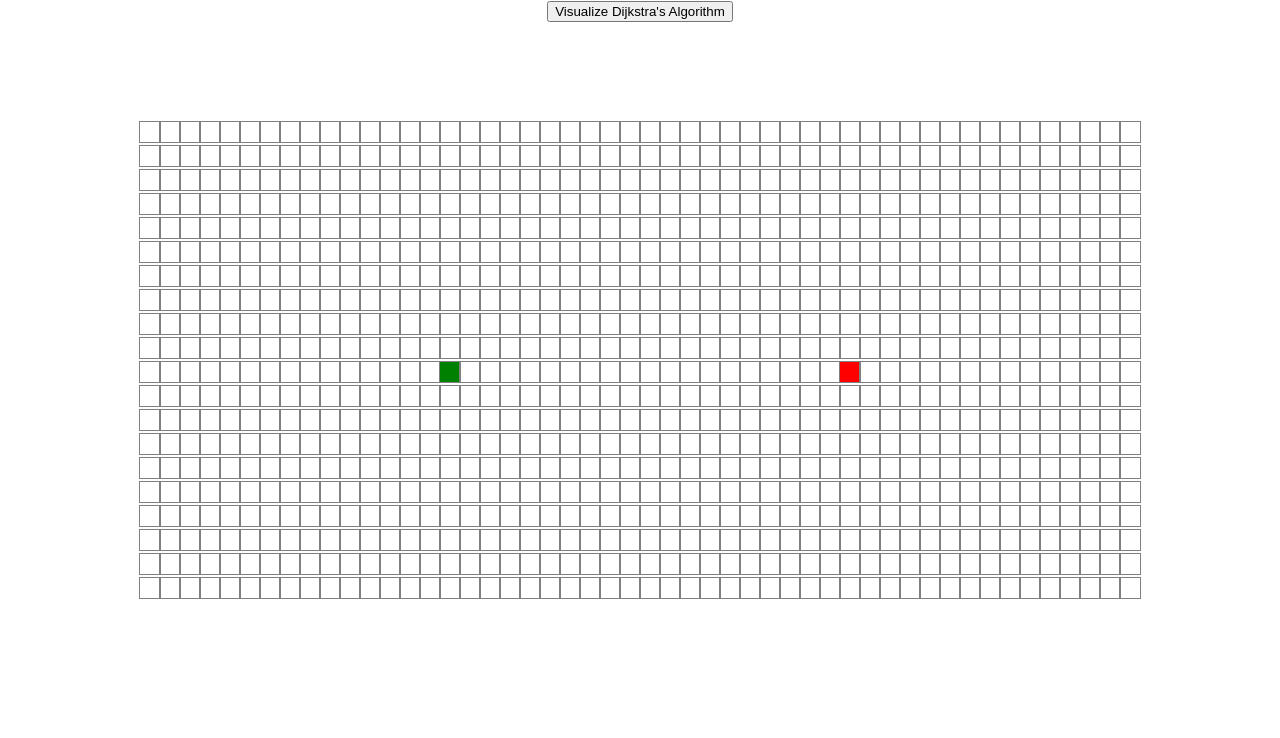
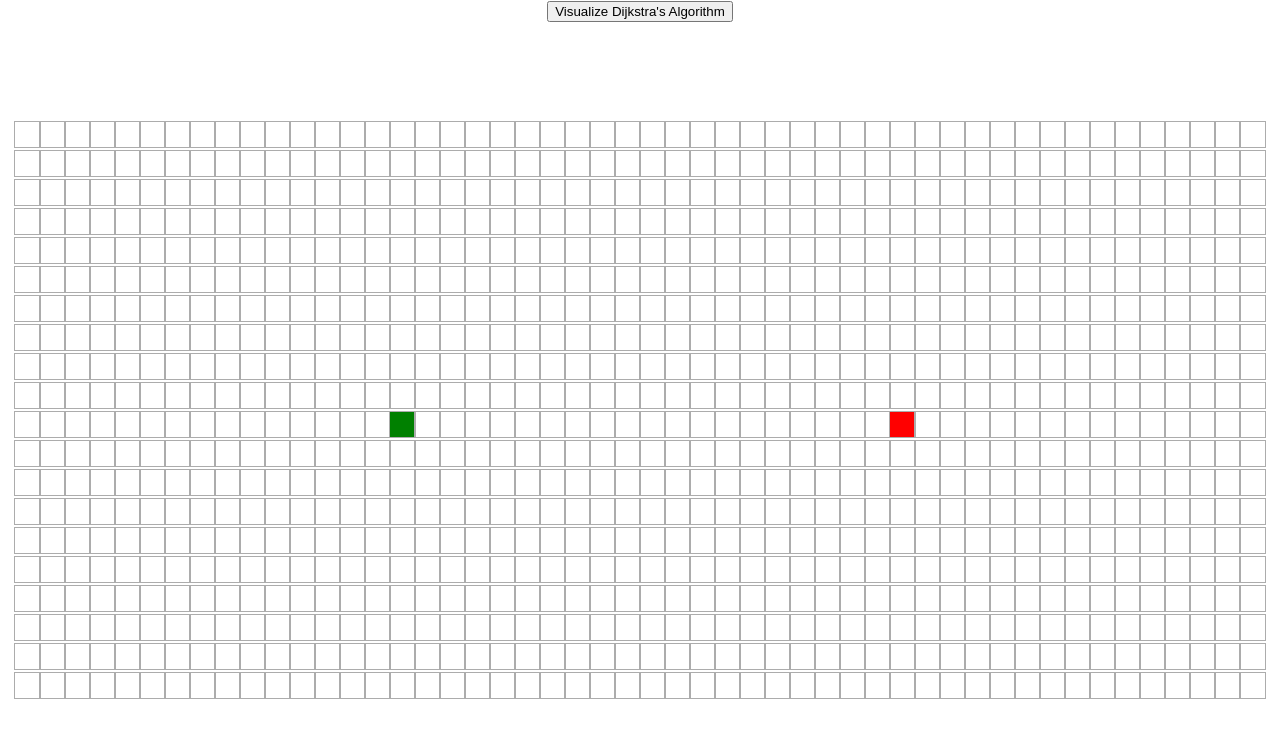
Before and after one commit to DongjaeLee23/Pathfinding-Visualizer, a React (Create React App) app: page / in a window 1280 px wide. Shown: the top 738 px of the page. Built offline with nearby package versions, Linux system fonts and the light colour scheme.

Commit message:
added path visualization and wall placement improvemnets

```diff
--- a/src/Algorithms/dijkstra.js
+++ b/src/Algorithms/dijkstra.js
@@ -18,6 +18,9 @@ export function dijkstra(grid, start, target) {
         if (closestNode.isWall) {
             continue;
         }
+        if (closestNode.distance == Infinity) {
+            return visistedNodesInOrder
+        }
         closestNode.isVisited = true;
         visistedNodesInOrder.push(closestNode)
         if (closestNode === target) {
@@ -34,6 +37,7 @@ export function getNodesInShortestPathOrder(finishNode) {
         nodesInShortestPathOrder.unshift(currentNode);
         currentNode = currentNode.previousNode;
     }
+    return nodesInShortestPathOrder;
 }
 function getNodes(grid) {
     const nodes = [];
--- a/src/PathfindingVisualizer/Node/Node.css
+++ b/src/PathfindingVisualizer/Node/Node.css
@@ -1,7 +1,7 @@
 .node {
-    width: 20px;
-    height: 20px;
-    outline: 1px solid grey;
+    width: 25px;
+    height: 25px;
+    outline: 1.5px solid rgb(172, 172, 172);
     display: inline-block
 }
 .node-start {
@@ -19,3 +19,7 @@
 .node-wall {
     background-color: rgb(12, 53, 71);
 }
+
+.node-shortest-path {
+    background-color: goldenrod;
+}
--- a/src/PathfindingVisualizer/Node/Node.jsx
+++ b/src/PathfindingVisualizer/Node/Node.jsx
@@ -9,13 +9,16 @@ export default class Node extends Component {
     }
 
     render() {
-      const {column, row, isStart, isFinish, isWall, onMouseDown,} = this.props;
+      const {column, row, isStart, isFinish, isWall, onMouseDown, onMouseUp, onMouseEnter} = this.props;
       const extraClass = isFinish ? 'node-end' : isStart ? 'node-start' : isWall ? 'node-wall' : '';
         return (
         <div
           id = {`node-${row}-${column}`}
           className={`node ${extraClass}`}
-          onMouseDown={() => onMouseDown(row, column)}>
+          onMouseDown={() => onMouseDown(row, column)}
+          onMouseUp = {() => onMouseUp()}
+          onMouseEnter = {() => onMouseEnter(row, column)}
+          >
           </div>); // ${extraClass} means that the classname could be node and the other extra classes
     }
 }
--- a/src/PathfindingVisualizer/PathfindingVisualizer.jsx
+++ b/src/PathfindingVisualizer/PathfindingVisualizer.jsx
@@ -31,7 +31,13 @@ export default class PathfindingVisualizer extends Component {
     }
 
     animateDijkstra(visitedNodesInOrder, nodesInShortesPathOrder) {
-        for (let i = 0; i < visitedNodesInOrder.length; i++) {
+        for (let i = 0; i <= visitedNodesInOrder.length; i++) {
+            if (i === visitedNodesInOrder.length) {
+                setTimeout(() => {
+                    this.animateShortestPath(nodesInShortesPathOrder)
+                }, 10 * i);
+                return;
+            }
             setTimeout(() => {
                 const node = visitedNodesInOrder[i]
                 if (!node.isStart && !node.isFinish) { // Skip coloring for start and finish nodes
@@ -41,11 +47,28 @@ export default class PathfindingVisualizer extends Component {
             }, 10 * i);
         }
     }
+    animateShortestPath(nodesInShortesPathOrder) {
+        for (let i = 0; i < nodesInShortesPathOrder.length; i++) {
+            setTimeout(() => {
+                const node = nodesInShortesPathOrder[i]
+                if (!node.isStart && !node.isFinish) { // Skip coloring for start and finish nodes
+                    document.getElementById(`node-${node.row}-${node.column}`).className = 'node node-shortest-path';
+                }
+            }, 50 * i);
+        }
+    }
     handleMouseDown(row, column) {
         const newGrid = getNewGridWithWallToggled(this.state.nodes, row, column);
-        this.setState({grid: newGrid})
+        this.setState({grid: newGrid, mouseIsPressed: true})
     }
-
+    handleMouseUp() {
+        this.setState({mouseIsPressed: false})
+    }
+    handleMouseEnter(row, col) {
+        if (!this.state.mouseIsPressed) return;
+        const newGrid = getNewGridWithWallToggled(this.state.grid, row, col);
+        this.setState({grid: newGrid});
+    }
     render() {
         const {nodes, mouseIsPressed} = this.state;
 
@@ -56,7 +79,7 @@ export default class PathfindingVisualizer extends Component {
                 {nodes.map((row, rowIndex) => {
                     return (<div key={rowIndex}>
                         {row.map((node, nodeIndex) => {
-                            const {row, column, isStart, isFinish, isWall} = node;
+                            const {column, row, isStart, isFinish, isWall} = node;
                             return (
                                 <Node
                                 key={nodeIndex}
@@ -67,6 +90,8 @@ export default class PathfindingVisualizer extends Component {
                                 isWall = {isWall}
                                 mouseIsPressed = {mouseIsPressed}
                                 onMouseDown={(row, col) => this.handleMouseDown(row, col)}
+                                onMouseUp={() => this.handleMouseUp()}
+                                onMouseEnter= {(row, col) => this.handleMouseEnter(row,col)}
                                 >
                                 </Node>
                             );
```
